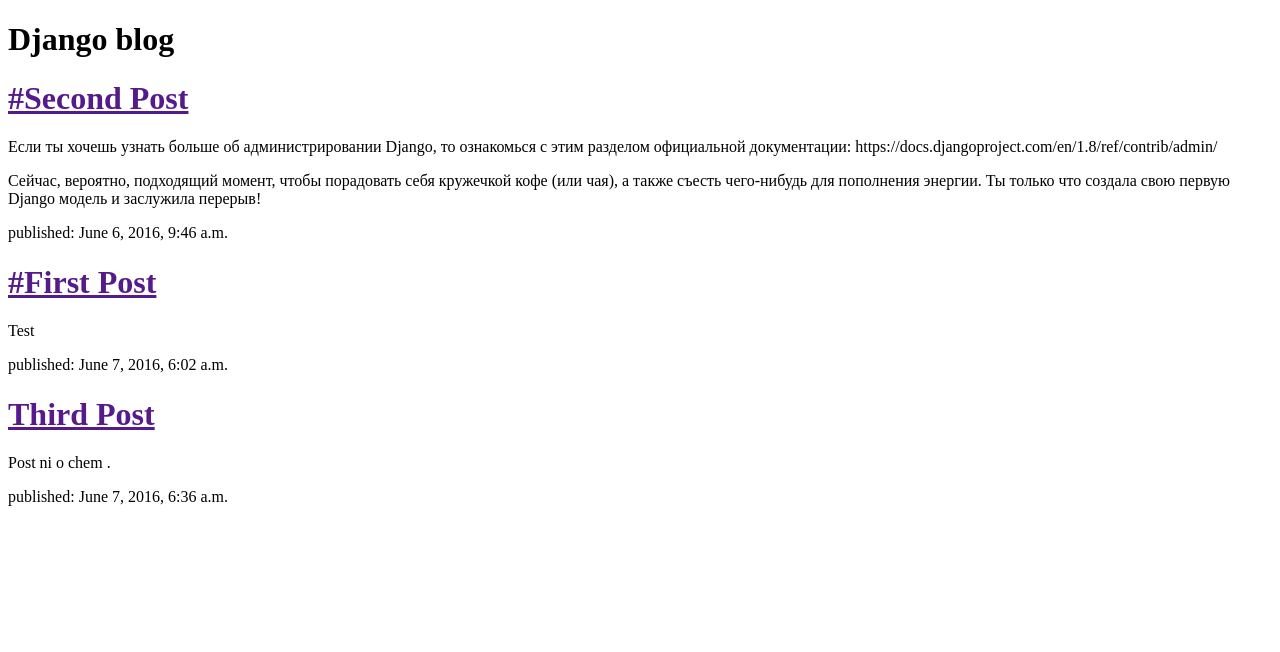
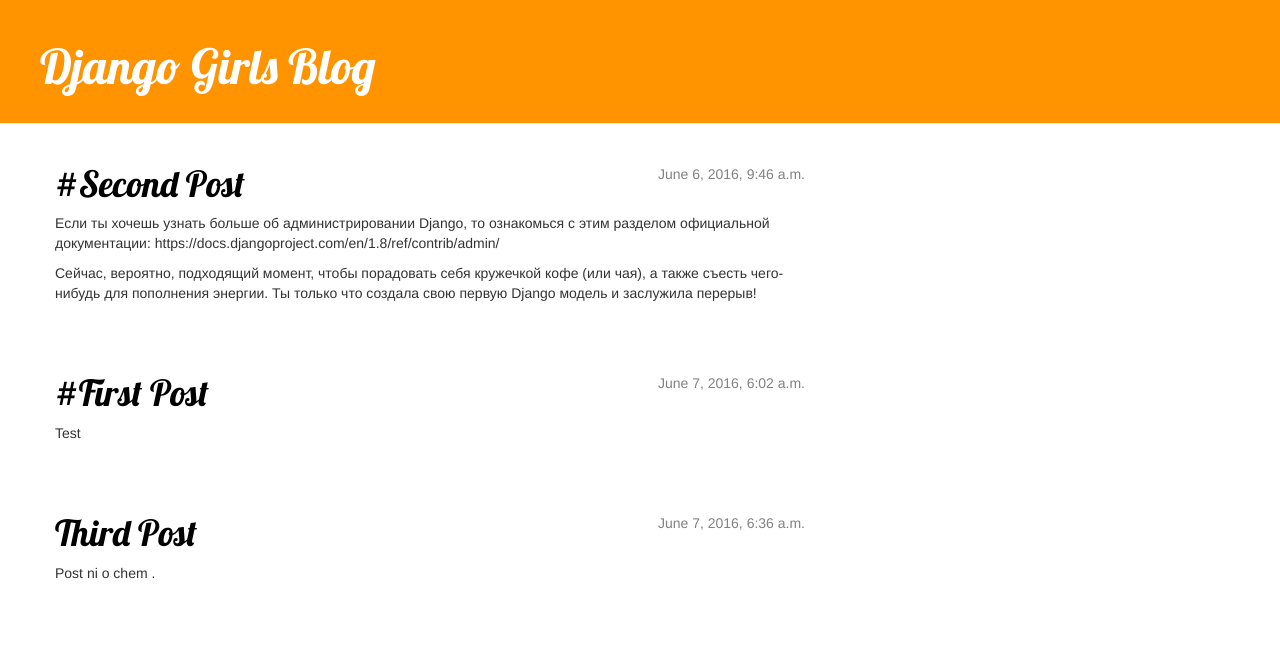
Before and after one commit to aldabekov/my-first-blog, a Django app: page / in a window 1280 px wide. Shown: the top 652 px of the page. Run offline with Django 3.2, Linux system fonts and the light colour scheme; data comes from the database, SQL or seed files in the repository; both versions use the stored data as it was after the commit; some libraries are stand-ins or nearby versions.

Commit message:
Added view and template for detailed blog post as well as CSS for the site.

```diff
--- /dev/null
+++ b/blog/static/blog.css
@@ -0,0 +1,52 @@
+h1 a {
+        color: #FCA205;
+        font-family: 'Lobster';
+    }
+
+.page-header {
+        background-color: #ff9400;
+        margin-top: 0 !important;
+        padding: 20px 20px 20px 40px;
+    }
+
+.page-header h1, .page-header h1 a, .page-header h1 a:visited, .page-header h1 a:active {
+        color: #ffffff;
+        font-size: 36pt;
+        text-decoration: none;
+    }
+
+.content {
+        margin-left: 40px;
+    }
+
+h1, h2, h3, h4 {
+    font-family: 'Lobster', cursive !important;
+}
+
+    .date {
+        float: right;
+        color: #828282;
+    }
+
+    .save {
+        float: right;
+    }
+
+    .post-form textarea, .post-form input {
+        width: 100%;
+    }
+
+    .top-menu, .top-menu:hover, .top-menu:visited {
+        color: #ffffff;
+        float: right;
+        font-size: 26pt;
+        margin-right: 20px;
+    }
+
+    .post {
+        margin-bottom: 70px;
+    }
+
+    .post h1 a, .post h1 a:visited {
+        color: #000000;
+    }
--- /dev/null
+++ b/blog/templates/blog/base.html
@@ -0,0 +1,23 @@
+{% load staticfiles %}
+    <html>
+        <head>
+            <title>Django Girls blog</title>
+            <link rel="stylesheet" href="//maxcdn.bootstrapcdn.com/bootstrap/3.2.0/css/bootstrap.min.css">
+            <link rel="stylesheet" href="//maxcdn.bootstrapcdn.com/bootstrap/3.2.0/css/bootstrap-theme.min.css">
+            <link href='//fonts.googleapis.com/css?family=Lobster&subset=latin,latin-ext' rel='stylesheet' type='text/css'>
+            <link rel="stylesheet" href="{% static 'blog.css' %}">
+        </head>
+        <body>
+             <div class="page-header">
+            <h1><a href="/">Django Girls Blog</a></h1>
+        </div>
+        <div class="content container">
+            <div class="row">
+                <div class="col-md-8">
+                {% block content %}
+                {% endblock %}
+                </div>
+            </div>
+        </div>
+        </body>
+    </html>
--- a/blog/templates/blog/post_list.html
+++ b/blog/templates/blog/post_list.html
@@ -1,22 +1,14 @@
-<!DOCTYPE html>
-<html lang="en">
-<head>
-    <meta charset="UTF-8">
-    <title>Ola's blog</title>
-</head>
-<body>
-    <h1>Django blog</h1>
 
-    {% for post in posts %}
-        <div>
-            <h1><a href="">{{ post.title }}</a> </h1>
-            <p>{{ post.text | linebreaks }}</p>
-            <p>published: {{ post.published_date }}</p>
-        </div>
-    {% endfor %}
+ {% extends 'blog/base.html' %}
 
-
-    <div>
-    </div>
-</body>
-</html>
+ {% block content %}
+        {% for post in posts %}
+            <div class="post">
+                <div class="date">
+                    {{ post.published_date }}
+                </div>
+                <h1><a href="{% url 'post_detail' pk=post.pk %}">{{ post.title }}</a></h1>
+                <p>{{ post.text|linebreaks }}</p>
+            </div>
+        {% endfor %}
+ {% endblock content %}
--- a/blog/urls.py
+++ b/blog/urls.py
@@ -4,4 +4,5 @@
 
 urlpatterns = [
     url(r'^$', views.post_list, name='post_list'),
+    url(r'^post/(?P<pk>[0-9]+)/$', views.post_detail, name='post_detail'),
 ]
--- a/blog/views.py
+++ b/blog/views.py
@@ -1,6 +1,7 @@
 from django.shortcuts import render
 from django.utils import timezone
 from .models import Post
+from django.shortcuts import render, get_object_or_404
 
 
 # Create your views here.
@@ -8,3 +9,9 @@
 def post_list(request):
     posts = Post.objects.filter(published_date__lte=timezone.now()).order_by('published_date')
     return render(request, 'blog/post_list.html', {'posts':posts})
+
+
+
+def post_detail(request, pk):
+    post = get_object_or_404(Post, pk=pk)
+    return render(request, 'blog/post_detail.html', {'post': post})
```
Also changed, not shown: blog/templates/blog/post_detail.html (added, +13 -0 lines), blog/models.py (line endings or trailing spaces), db.sqlite3, 3 other files.
